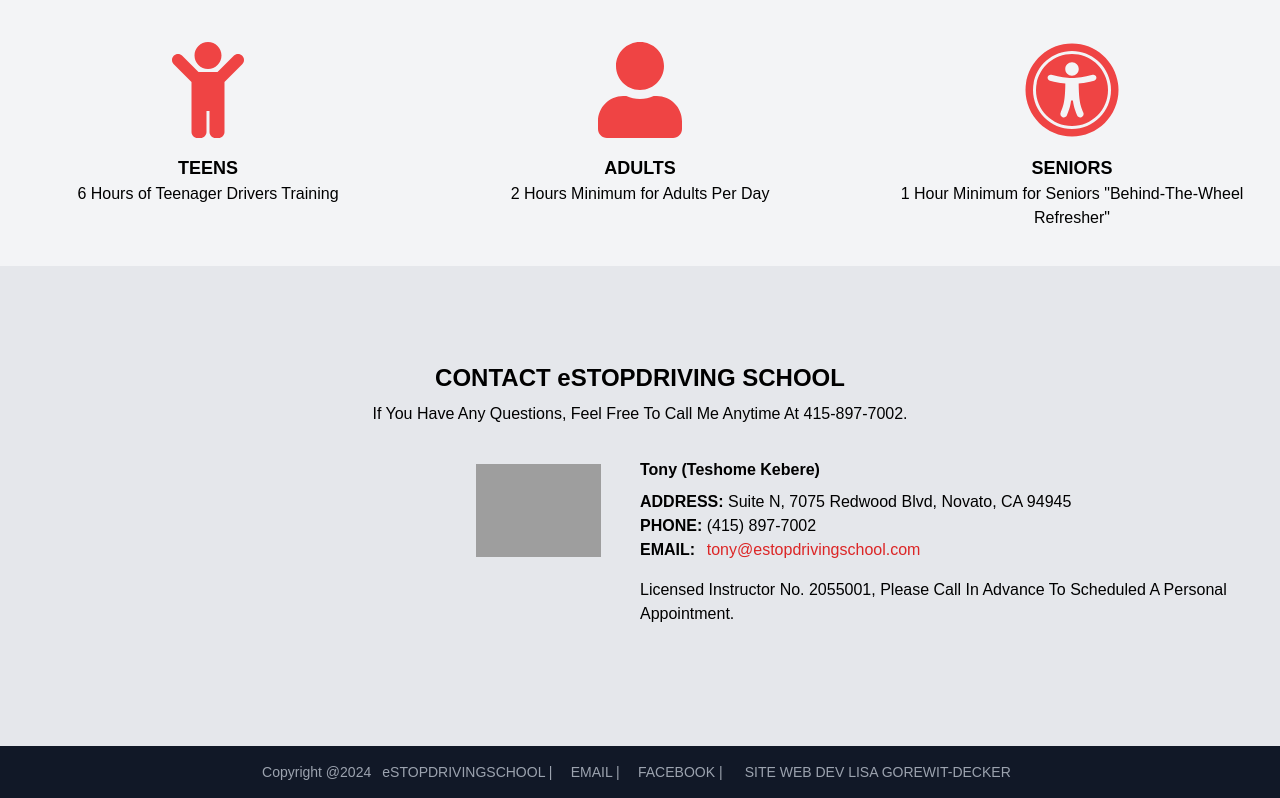
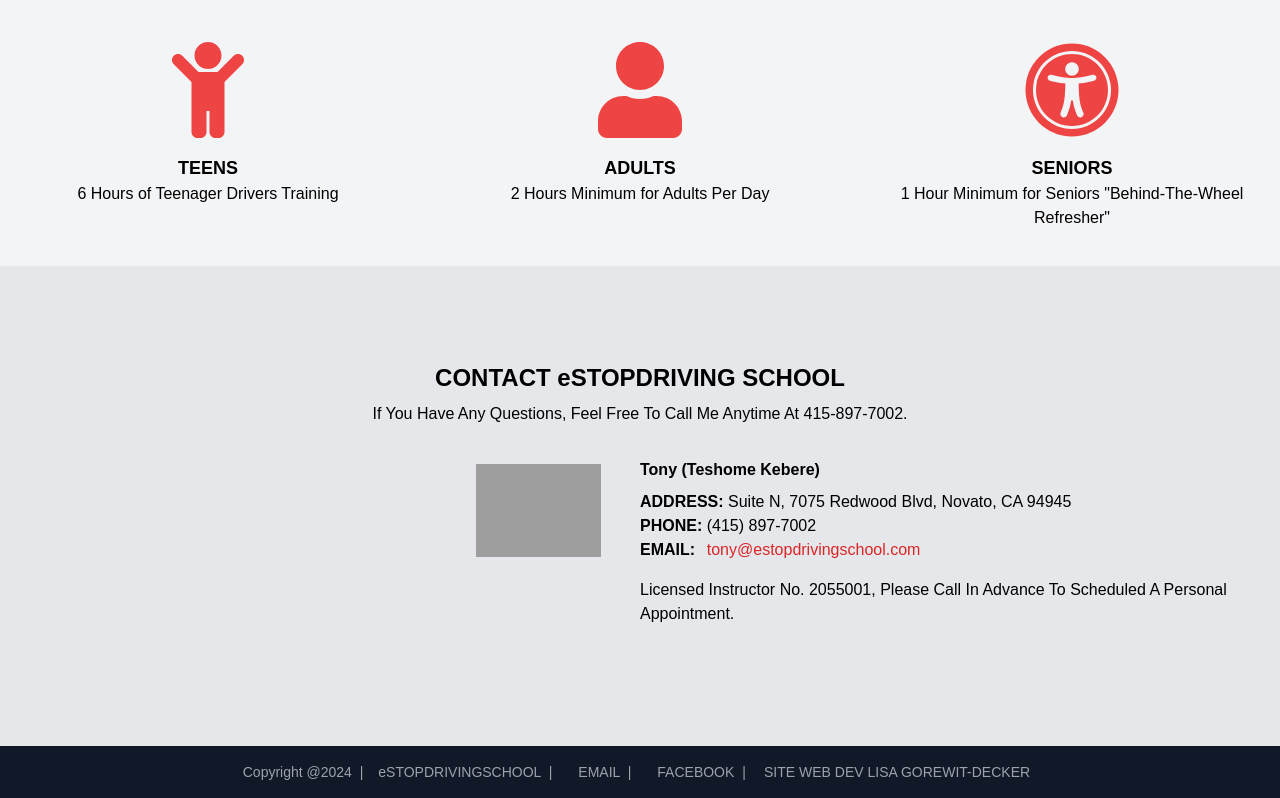
Before and after one commit to lisagorewitdecker/estopdrvngschl-nextjs, a Next.js app: page / in a window 1280 px wide. Shown: the part 1442-2240 px from the top of the page. Built offline with nearby package versions, Linux system fonts and the light colour scheme; grey boxes are pictures that could not be loaded.

Commit message:
Update index.tsx

```diff
--- a/pages/index.tsx
+++ b/pages/index.tsx
@@ -278,31 +278,31 @@
       </main>
       <footer className="bg-gray-900 text-gray-400 py-4 text-sm">
         <div className="container m-auto text-center">
-          Copyright @2024{" "}
+          Copyright @2024{" "} &nbsp;|
           <a
             className="text-gray-400"
             href="http://estopdrivingschool.com/"
             title="eStopDrivingSchool"
           >
-            eSTOPDRIVINGSCHOOL |
+           &nbsp; eSTOPDRIVINGSCHOOL &nbsp;|
           </a>{" "}
           <a
             className="text-gray-400"
             href="mailto:tony@estopdrivingschool.com"
           >
-            EMAIL |
+            &nbsp; EMAIL &nbsp;|
           </a>{" "}
           <a
             href="https://www.facebook.com/estopdrivingschool/"
             className="text-gray-400"
           >
-            FACEBOOK |
+           &nbsp; FACEBOOK &nbsp;|
           </a>
            <a
             href="https://lisagorewitdecker.com"
             className="text-gray-400"
           >
-           &nbsp; SITE WEB DEV LISA GOREWIT-DECKER
+           &nbsp;SITE WEB DEV LISA GOREWIT-DECKER
           </a>
         </div>
       </footer>
```
